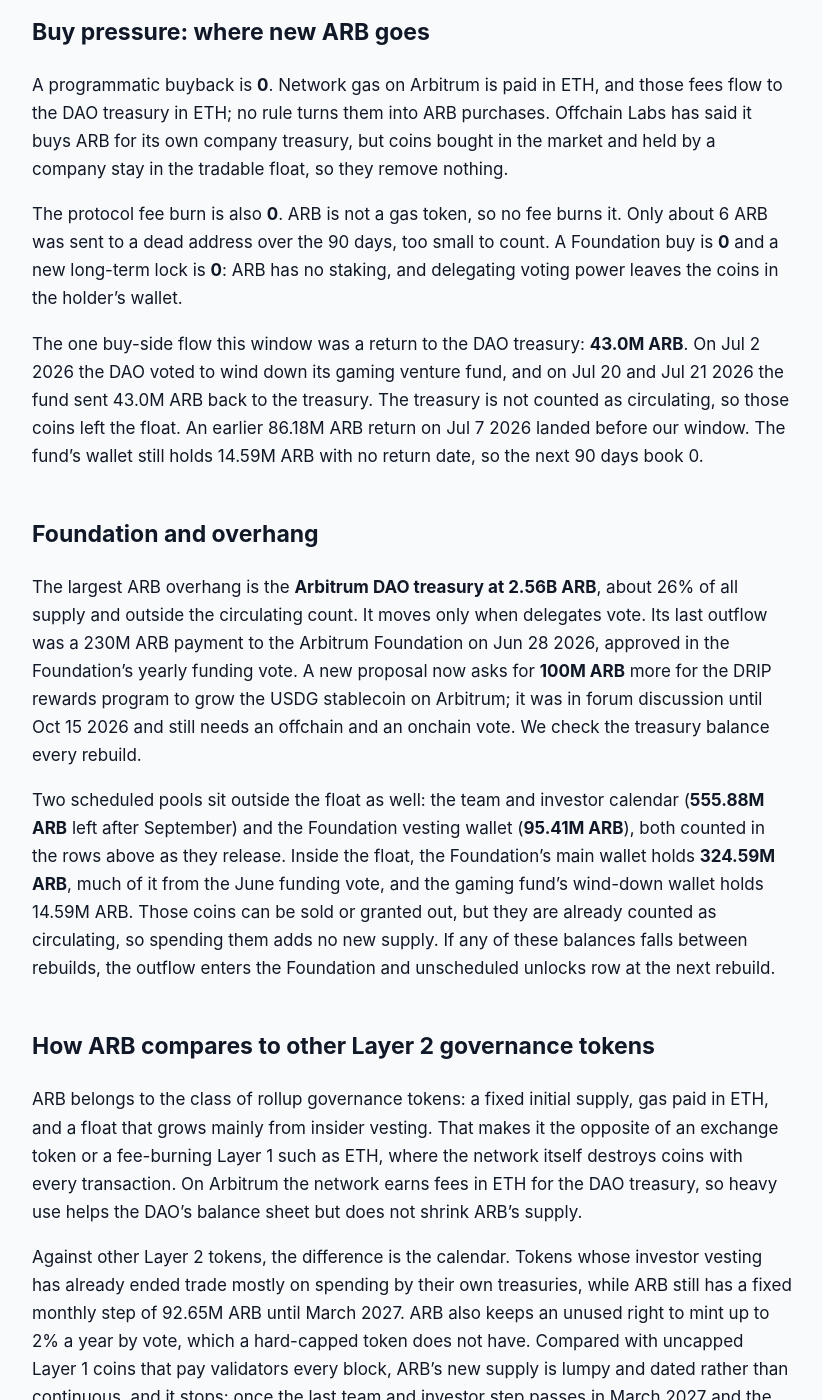
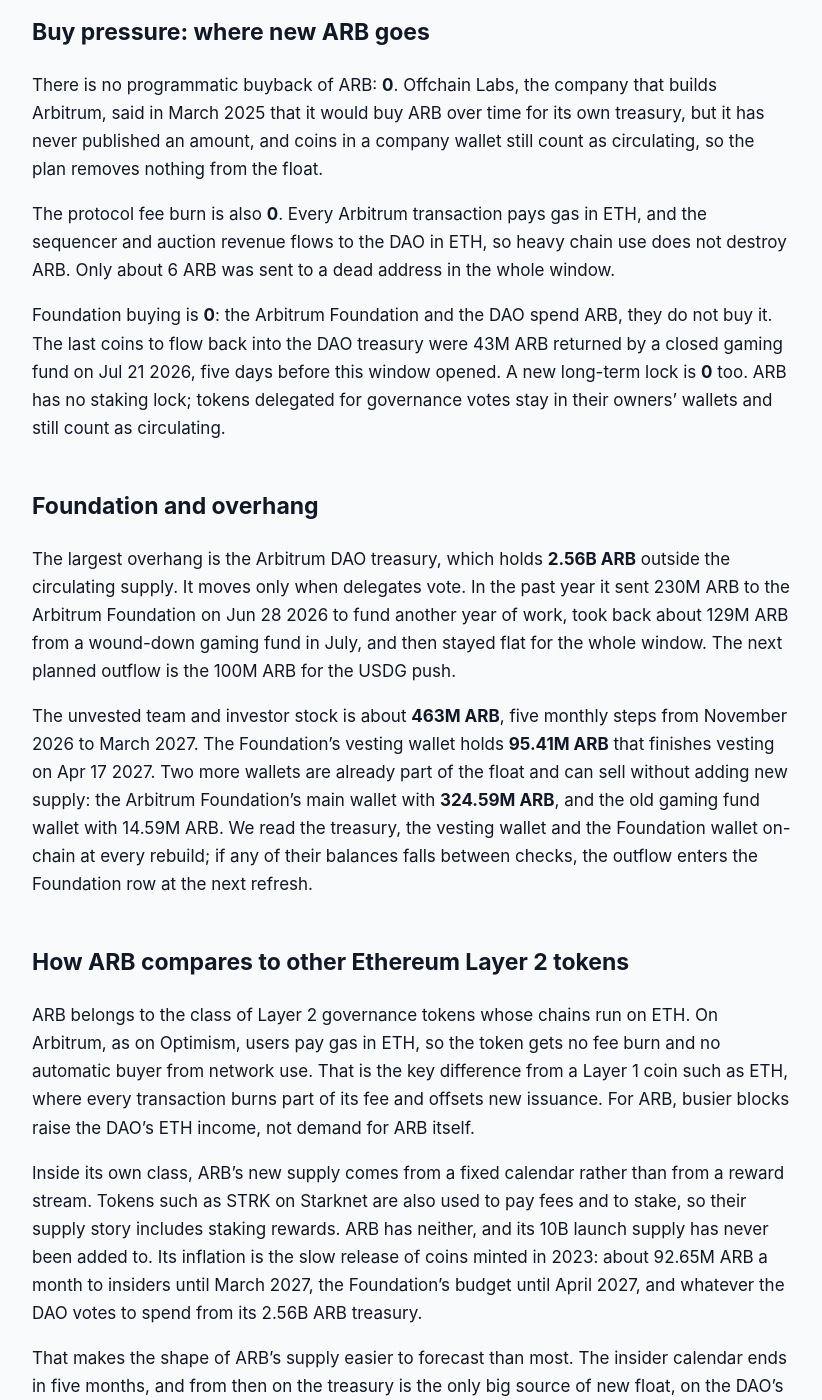
Before and after one commit to jeevansongmy-spec/mrnasdog-articles, a Jekyll site: the page built from crypto/arb-pressure-framework.md, in a window 1280 px wide and 1400 px high, scrolled down 1586 px. Shown: the whole window, without its empty margins (228-1050 px from the left). Built offline with Jekyll 4.4.1, drawn with Linux system fonts in a browser that asks for light colours; some of the changed text lies outside the part shown.

Commit message:
publish: crypto/arb-pressure-framework

```diff
--- a/crypto/arb-pressure-framework.md
+++ b/crypto/arb-pressure-framework.md
@@ -1,6 +1,6 @@
 ---
 title:         "ARB Inflation Analysis · October 2026 · Supply growing · projected to keep growing"
-description:   "ARB is inflationary: 229.34M ARB of team, investor and Foundation unlocks against 43.0M returned to the DAO treasury, +2.75% in 90 days, +4.73% next."
+description:   "ARB is inflationary: 277.94M ARB of team and investor unlocks plus 44.04M from the Foundation gave +4.67% in 90 days, with no burn. +6.11% next."
 canonical_url: "https://mrnasdog.com/research/arb/inflation"
 tags:          ["crypto", "arb", "arbitrum", "layer-2"]
 published:     true
@@ -12,58 +12,58 @@ published:     true
 <!-- main-page -->
 ➜ Start with the Arbitrum coin page for the short answer (should you buy ARB?) and its price drivers: [mrnasdog.com/research/arb](https://mrnasdog.com/research/arb)
 
-**ARB**, the governance token of **Arbitrum**, is inflationary on its tradable float: **229.34M ARB** entered the market in the last 90 days from team, investor and Arbitrum Foundation unlocks, while **43.0M ARB** went back into the DAO treasury, for a net rise of **+2.75%**. The next 90 days look heavier at **+4.73%**, because three monthly team and investor unlocks of 92.65M ARB fall inside them and nothing buys back or burns ARB. All 10B ARB already exist; the float grows only as locked coins are released, until the last team and investor unlock in March 2027.
+ARB is inflationary on the tradable float. Between Jul 26 and Oct 24 2026, Arbitrum's monthly team and investor unlocks and the Arbitrum Foundation's vesting wallet added **321.98M ARB** to a circulating supply of **6.89B ARB**, and nothing took any ARB back, so the float grew **+4.67%**. The next 90 days look heavier at **+6.11%**, because a DAO plan to send **100M ARB** to a stablecoin incentive program sits on top of three more monthly unlocks. The hard ceiling is the 10B ARB minted at launch; the DAO may add up to 2% a year by vote, but it never has.
 
 ## The verdict, in one paragraph
 
-Over the last 90 days (Jul 16 to Oct 14 2026) ARB's circulating supply grew a net **+2.75%**: **229.34M ARB** of new float against **43.0M ARB** taken out, measured on **6.79B ARB** circulating. Our inflation monitor reads **+6.64%** for its own 90-day window, a gap of **3.90 percentage points**. We traced the whole gap and it closes: the supply figure the monitor reads booked a 230M ARB treasury payment from Jun 28 2026 (less an 86.18M ARB return on Jul 7 2026) only on Jul 20 2026, inside its window, and its window also holds the July unlock that ours does not. With those two timing effects taken out, both reads count the same coins, so no warning chip is shown. The next 90 days project **+4.73%**. ARB is a **vesting-driven governance token with no burn and no buyback**: its supply only goes up until the unlock calendar ends.
+Our net supply change for ARB over the last 90 days is **+4.67%**, and other trackers show **+4.20%** for the same stretch. The gap is **0.47 percentage points**, so the two readings agree and the page carries no warning. The small difference is timing: the Foundation's vesting releases show up in other trackers later than they show up on-chain. For the next 90 days we project **+6.11%**, or about **421.03M ARB** of new float with no buyer on the other side. In one line: ARB is an unlock-driven Layer 2 governance token, inflationary by schedule on the active float until March 2027.
 
 ## Sell pressure: where new ARB comes from
 
-Protocol inflation is **0**. Every ARB was created at launch in March 2023, and total supply sits at 9,999,998,977.6 ARB, about 1,022 below the original 10B after small burns. The ARB token contract lets the Arbitrum DAO mint up to 2% more each year, but only by a governance vote, and that vote has never happened. No mint proposal is open today, so no new ARB is being printed.
+Protocol inflation is **0**. ARB has no block reward and no staking reward, because Arbitrum's validators and sequencer are paid in ETH. The ARB token contract does let the Arbitrum DAO mint up to 2% of supply a year, but only by a vote, and no such vote has ever passed. On-chain, total supply sat just under 10B ARB at both ends of the window, about 0.02 ARB lower at the end.
 
-Vesting unlocks are the main source of new supply: **185.29M ARB** in the last 90 days. Offchain Labs' team and advisors hold 26.94% of the 10B supply and early investors 17.53%. After a one-year cliff in March 2024, a quarter of both shares unlocked, and the rest unlocks in 36 equal monthly steps of **92.65M ARB** (about 56.13M for the team and 36.52M for investors) until March 2027. Two of those steps, in August and September 2026, fall inside our window. The next three, on Oct 16, Nov 16 and Dec 16 2026, add **277.94M ARB**, and **555.88M ARB** was still locked after the September step.
+Vesting unlocks are the main source of new ARB: **277.94M ARB** in the last 90 days. Arbitrum's team, contributors and advisors received 2.694B ARB at launch and investors 1.753B ARB, all locked for four years from March 2023. After a one-year cliff on Mar 16 2024, the rest unlocks in equal monthly steps of about **92.65M ARB**, roughly 56.13M to the team and 36.52M to investors. The August, September and October 2026 steps fell inside this window. The November, December and January steps fall inside the next one, so the next 90 days carry the same **277.94M ARB**. After that, two steps remain, in February and March 2027, and then the team and investor schedule is finished.
 
-Foundation and unscheduled unlocks add **44.04M ARB**. The Arbitrum Foundation received 7.5% of supply, and 700M of it sits in a vesting wallet that releases in a straight line over four years from April 2023. On-chain, that wallet paid out 44.04M ARB to the Foundation's main wallet in four releases during the window, and 95.41M ARB remains. By the vesting contract's own math, **43.09M ARB** more becomes free over the next 90 days. The much larger DAO treasury, 2.56B ARB, sent out nothing this window.
+Foundation and unscheduled unlocks add **44.04M ARB**. The Arbitrum Foundation's 700M ARB budget sits in a vesting wallet that releases coins every second from Apr 17 2023 to Apr 17 2027. In these 90 days the Foundation drew 44.04M ARB out of it; about **43.09M ARB** more vests in the next 90 days, and the wallet still holds 95.41M ARB in total.
 
-Long-term locked or bankruptcy supply is **0**: no bankruptcy estate, trustee or long lock holds ARB waiting to be released.
+Long-term locked or bankruptcy supply is **0**: no court estate or seized pile of ARB is waiting to be released. One extra row tracks DAO treasury grants. The treasury paid out nothing in this window, but on Oct 22 2026 an off-chain DAO vote backed adding **100M ARB** to DRIP, the DAO's incentive program, to grow the USDG stablecoin on Arbitrum. The Foundation holds that program's coins, so once the binding on-chain vote passes, expected around Nov 12 2026, the 100M ARB joins the circulating supply. We count it in the next 90 days.
 
 ## Buy pressure: where new ARB goes
 
-A programmatic buyback is **0**. Network gas on Arbitrum is paid in ETH, and those fees flow to the DAO treasury in ETH; no rule turns them into ARB purchases. Offchain Labs has said it buys ARB for its own company treasury, but coins bought in the market and held by a company stay in the tradable float, so they remove nothing.
+There is no programmatic buyback of ARB: **0**. Offchain Labs, the company that builds Arbitrum, said in March 2025 that it would buy ARB over time for its own treasury, but it has never published an amount, and coins in a company wallet still count as circulating, so the plan removes nothing from the float.
 
-The protocol fee burn is also **0**. ARB is not a gas token, so no fee burns it. Only about 6 ARB was sent to a dead address over the 90 days, too small to count. A Foundation buy is **0** and a new long-term lock is **0**: ARB has no staking, and delegating voting power leaves the coins in the holder's wallet.
+The protocol fee burn is also **0**. Every Arbitrum transaction pays gas in ETH, and the sequencer and auction revenue flows to the DAO in ETH, so heavy chain use does not destroy ARB. Only about 6 ARB was sent to a dead address in the whole window.
 
-The one buy-side flow this window was a return to the DAO treasury: **43.0M ARB**. On Jul 2 2026 the DAO voted to wind down its gaming venture fund, and on Jul 20 and Jul 21 2026 the fund sent 43.0M ARB back to the treasury. The treasury is not counted as circulating, so those coins left the float. An earlier 86.18M ARB return on Jul 7 2026 landed before our window. The fund's wallet still holds 14.59M ARB with no return date, so the next 90 days book 0.
+Foundation buying is **0**: the Arbitrum Foundation and the DAO spend ARB, they do not buy it. The last coins to flow back into the DAO treasury were 43M ARB returned by a closed gaming fund on Jul 21 2026, five days before this window opened. A new long-term lock is **0** too. ARB has no staking lock; tokens delegated for governance votes stay in their owners' wallets and still count as circulating.
 
 ## Foundation and overhang
 
-The largest ARB overhang is the **Arbitrum DAO treasury at 2.56B ARB**, about 26% of all supply and outside the circulating count. It moves only when delegates vote. Its last outflow was a 230M ARB payment to the Arbitrum Foundation on Jun 28 2026, approved in the Foundation's yearly funding vote. A new proposal now asks for **100M ARB** more for the DRIP rewards program to grow the USDG stablecoin on Arbitrum; it was in forum discussion until Oct 15 2026 and still needs an offchain and an onchain vote. We check the treasury balance every rebuild.
+The largest overhang is the Arbitrum DAO treasury, which holds **2.56B ARB** outside the circulating supply. It moves only when delegates vote. In the past year it sent 230M ARB to the Arbitrum Foundation on Jun 28 2026 to fund another year of work, took back about 129M ARB from a wound-down gaming fund in July, and then stayed flat for the whole window. The next planned outflow is the 100M ARB for the USDG push.
 
-Two scheduled pools sit outside the float as well: the team and investor calendar (**555.88M ARB** left after September) and the Foundation vesting wallet (**95.41M ARB**), both counted in the rows above as they release. Inside the float, the Foundation's main wallet holds **324.59M ARB**, much of it from the June funding vote, and the gaming fund's wind-down wallet holds 14.59M ARB. Those coins can be sold or granted out, but they are already counted as circulating, so spending them adds no new supply. If any of these balances falls between rebuilds, the outflow enters the Foundation and unscheduled unlocks row at the next rebuild.
+The unvested team and investor stock is about **463M ARB**, five monthly steps from November 2026 to March 2027. The Foundation's vesting wallet holds **95.41M ARB** that finishes vesting on Apr 17 2027. Two more wallets are already part of the float and can sell without adding new supply: the Arbitrum Foundation's main wallet with **324.59M ARB**, and the old gaming fund wallet with 14.59M ARB. We read the treasury, the vesting wallet and the Foundation wallet on-chain at every rebuild; if any of their balances falls between checks, the outflow enters the Foundation row at the next refresh.
 
-## How ARB compares to other Layer 2 governance tokens
+## How ARB compares to other Ethereum Layer 2 tokens
 
-ARB belongs to the class of rollup governance tokens: a fixed initial supply, gas paid in ETH, and a float that grows mainly from insider vesting. That makes it the opposite of an exchange token or a fee-burning Layer 1 such as ETH, where the network itself destroys coins with every transaction. On Arbitrum the network earns fees in ETH for the DAO treasury, so heavy use helps the DAO's balance sheet but does not shrink ARB's supply.
+ARB belongs to the class of Layer 2 governance tokens whose chains run on ETH. On Arbitrum, as on Optimism, users pay gas in ETH, so the token gets no fee burn and no automatic buyer from network use. That is the key difference from a Layer 1 coin such as ETH, where every transaction burns part of its fee and offsets new issuance. For ARB, busier blocks raise the DAO's ETH income, not demand for ARB itself.
 
-Against other Layer 2 tokens, the difference is the calendar. Tokens whose investor vesting has already ended trade mostly on spending by their own treasuries, while ARB still has a fixed monthly step of 92.65M ARB until March 2027. ARB also keeps an unused right to mint up to 2% a year by vote, which a hard-capped token does not have. Compared with uncapped Layer 1 coins that pay validators every block, ARB's new supply is lumpy and dated rather than continuous, and it stops: once the last team and investor step passes in March 2027 and the Foundation wallet empties in April 2027, only DAO treasury votes can add to the float.
+Inside its own class, ARB's new supply comes from a fixed calendar rather than from a reward stream. Tokens such as STRK on Starknet are also used to pay fees and to stake, so their supply story includes staking rewards. ARB has neither, and its 10B launch supply has never been added to. Its inflation is the slow release of coins minted in 2023: about 92.65M ARB a month to insiders until March 2027, the Foundation's budget until April 2027, and whatever the DAO votes to spend from its 2.56B ARB treasury.
+
+That makes the shape of ARB's supply easier to forecast than most. The insider calendar ends in five months, and from then on the treasury is the only big source of new float, on the DAO's timetable and by public vote.
 
 ## What to watch in the next 90 days
 
-**Oct 16 2026:** the next team and investor unlock adds 92.65M ARB, followed by the same step on **Nov 16 2026** and **Dec 16 2026**.
+The binding on-chain vote on the USDG plan, expected to pass around **Nov 12 2026**, decides whether 100M ARB leaves the DAO treasury; if it fails, our next-90-day figure falls to about +4.66%.
 
-**The USDG proposal:** if delegates approve moving 100M ARB from the DAO treasury into the DRIP rewards program, that transfer would add up to 100M ARB of float once it leaves the treasury.
+The monthly team and investor unlocks of about 92.65M ARB each, around **Nov 16 2026**, **Dec 16 2026** and **Jan 16 2027**, are the steady base of new supply.
 
-**The Foundation vesting wallet:** it releases about 43.09M ARB over the next 90 days, usually in two to four claims a quarter.
+The Arbitrum Foundation's draws from its vesting wallet, which still holds 95.41M ARB and runs out on Apr 17 2027, show how fast the Foundation turns its budget into spending.
 
-**The gaming fund wind-down:** a return of its last 14.59M ARB to the treasury would take those coins out of the float; follow-on payments to its portfolio companies would keep them in.
-
-**A mint vote:** any proposal to use the 2% yearly mint right would be the first new ARB since launch.
+Any proposal to mint new ARB, start an ARB buyback with DAO revenue, or add ARB staking would change the shape of this ledger; none is on a vote today.
 
 ## Summary
 
-ARB is inflationary on its tradable float: **+2.75%** in the last 90 days and a projected **+4.73%** in the next 90, driven by monthly team and investor unlocks of 92.65M ARB and the Arbitrum Foundation's linear vesting. Nothing burns or buys back ARB, because Arbitrum's gas is paid in ETH; the only buy-side flow this window was 43.0M ARB returned to the DAO treasury. The key risk is the 2.56B ARB treasury, which can add supply by vote at any time. The ceiling is clear: all 10B ARB already exist, and the insider unlocks end in March 2027.
+ARB's circulating supply grew **+4.67%** in the 90 days to Oct 24 2026 and is projected to grow **+6.11%** in the next 90 days. Monthly team and investor unlocks of about 92.65M ARB and the Foundation's vesting do the adding, a planned 100M ARB stablecoin grant adds more, and no burn, buyback or staking lock takes any ARB back. The insider calendar ends in March 2027, but the 2.56B ARB DAO treasury and an unused 2% yearly mint right stay behind it, and the hard ceiling remains the 10B ARB minted at launch.
 
 ---
 
-*MrNasDog Pressure Framework analysis of ARB, Metric 1 — Inflation. Data + explanation only. Not financial advice. Checked Oct 14 2026.*
+*MrNasDog Pressure Framework analysis of ARB, Metric 1 — Inflation. Data + explanation only. Not financial advice. Checked Oct 24 2026.*
```
